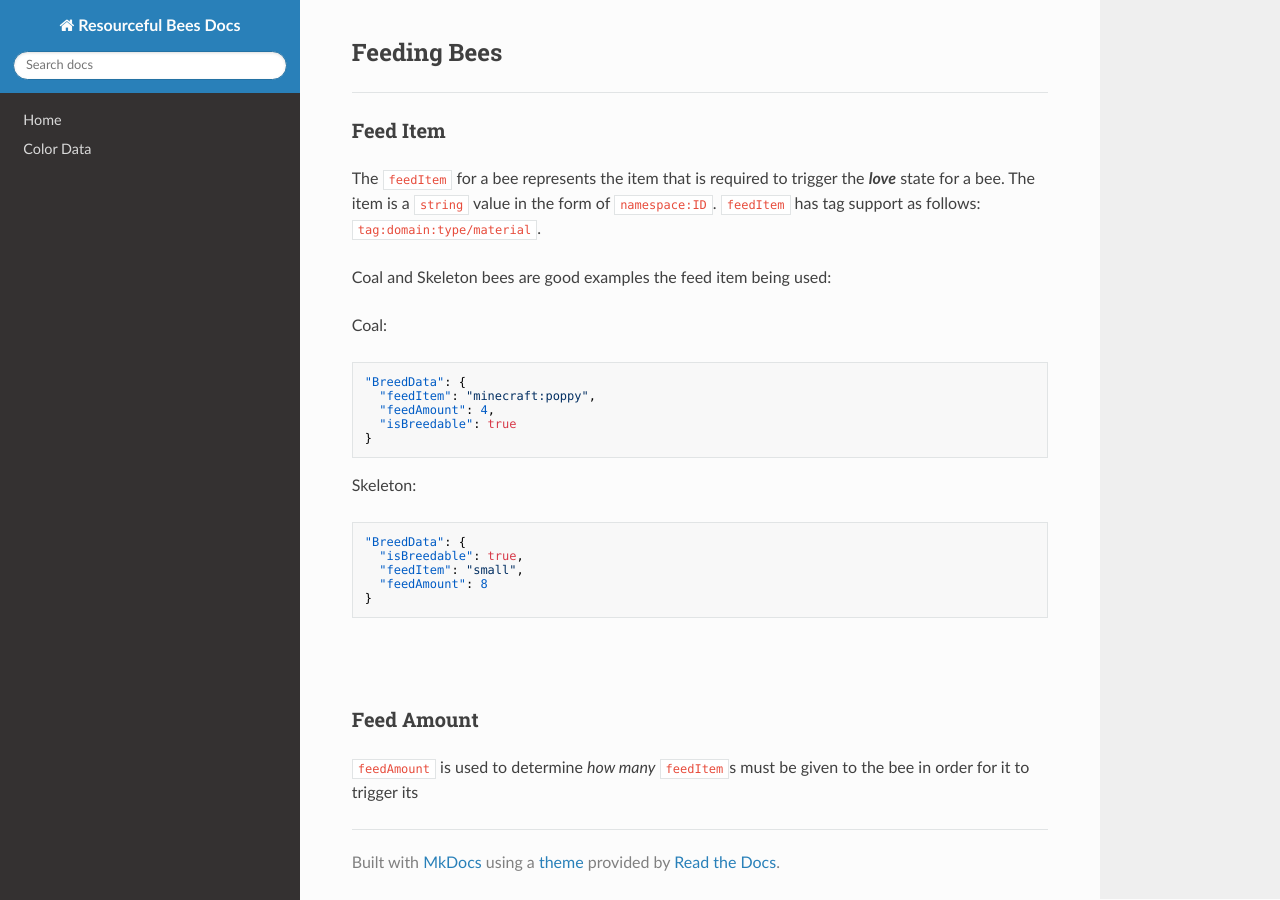
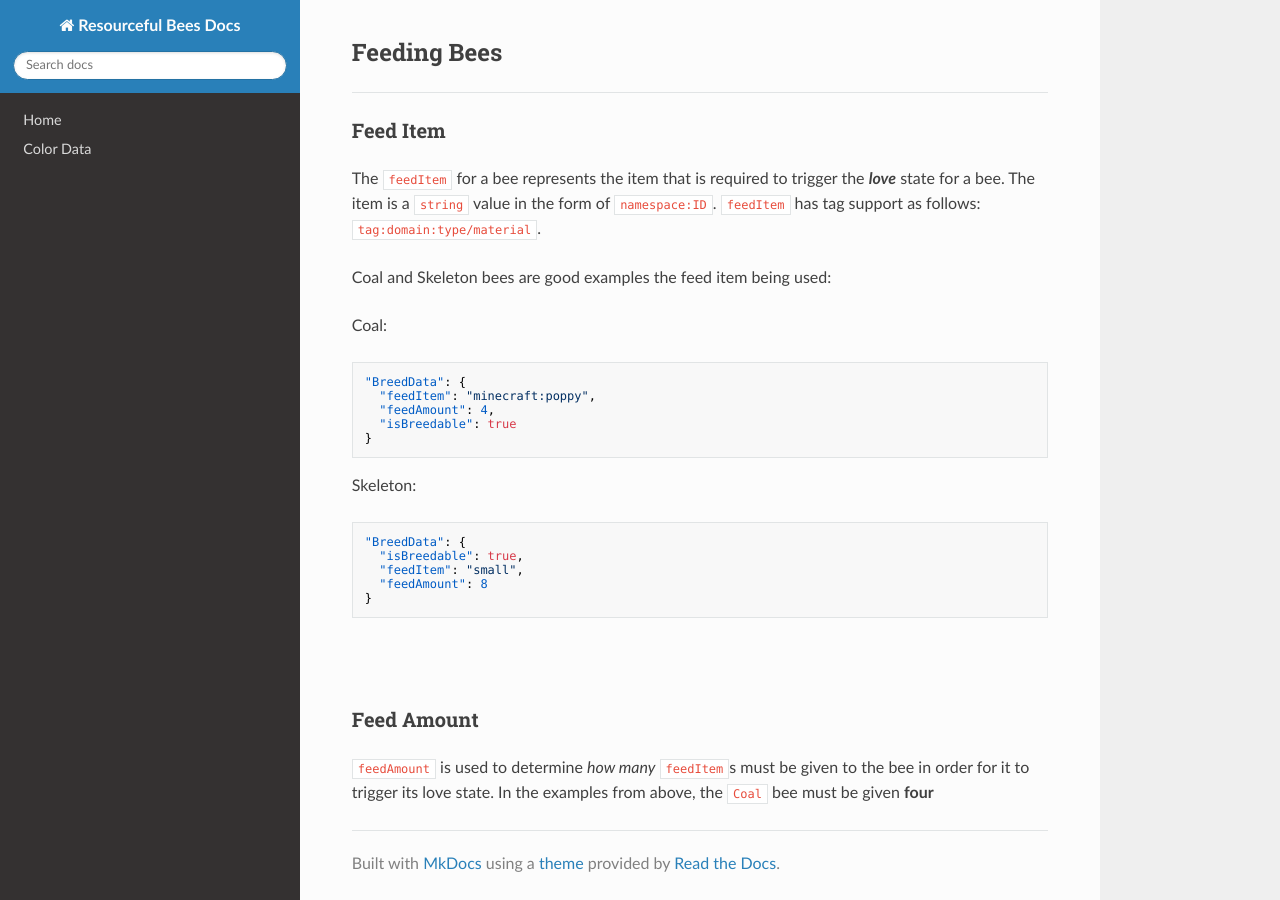
Before and after one commit to Team-Resourceful/ResourcefulBeesDocs, an MkDocs documentation site: the page built from docs/bee_data/breed_data.md, in a window 1280 px wide and 900 px high, scrolled down 2135 px. Built offline with MkDocs 1.6.1, drawn with Linux system fonts in a browser that asks for light colours; nearby versions of some CDN libraries.

Commit message:
docs/bee_data/breed_data.md updated from https://stackedit.io/

```diff
--- a/docs/bee_data/breed_data.md
+++ b/docs/bee_data/breed_data.md
@@ -112,9 +112,9 @@ Skeleton:
 
 ### **Feed Amount**
 
-`feedAmount` is used to determine *how many* `feedItem`s must be given to the bee in order for it to trigger its
+`feedAmount` is used to determine *how many* `feedItem`s must be given to the bee in order for it to trigger its love state. In the examples from above, the `Coal` bee must be given **four**
 <!--stackedit_data:
-eyJoaXN0b3J5IjpbLTQ1NDMxMzIwLC0xOTkyOTQ1NDE4LC0xMT
+eyJoaXN0b3J5IjpbOTAxMjY4NTAwLC0xOTkyOTQ1NDE4LC0xMT
 EzOTc4ODEwLDEwNzgwNTA1MiwtNzUzOTE3MzAxLDgxMDAxNzcx
 OV19
 -->
```
